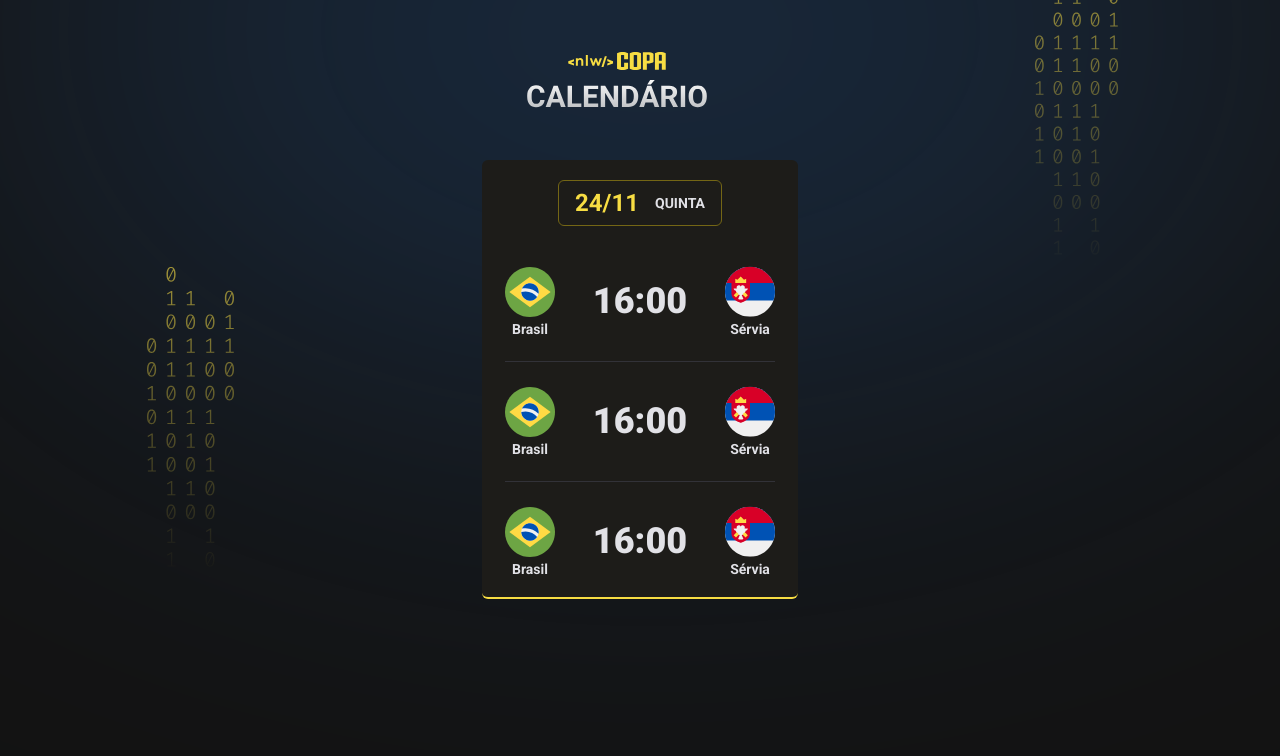
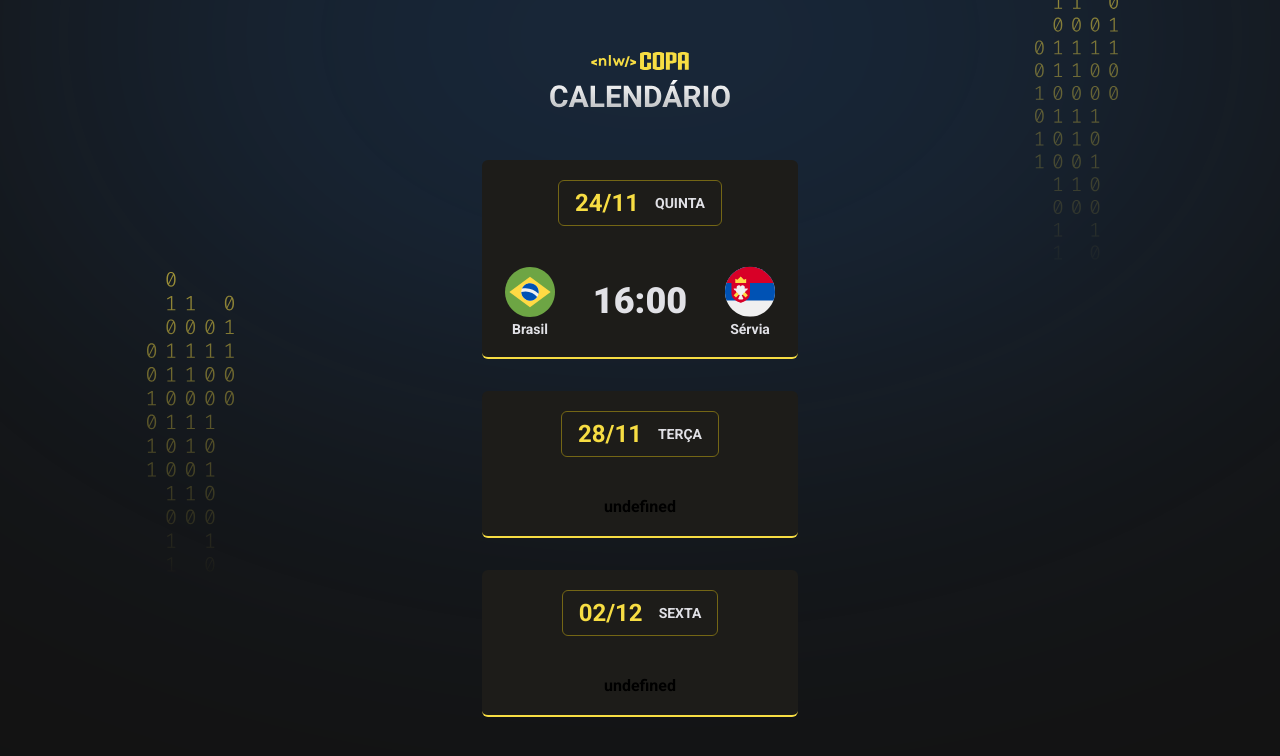
Before and after one commit to Esther-Cardoso/nlw-copa-do-mundo-2022, a plain HTML site: page index.html in a window 1280 px wide. Drawn offline with Linux system fonts and the light colour scheme.

Commit message:
inicio js

```diff
--- a/index.html
+++ b/index.html
@@ -1,5 +1,6 @@
 <!DOCTYPE html>
 <html lang="pt-br">
+
 <head>
   <meta charset="UTF-8">
   <meta http-equiv="X-UA-Compatible" content="IE=edge">
@@ -11,55 +12,11 @@
   <link rel="preconnect" href="https://fonts.gstatic.com" crossorigin>
   <link href="https://fonts.googleapis.com/css2?family=Roboto:wght@700;900&display=swap" rel="stylesheet">
 </head>
+
 <body>
-  <div id="app">
-    <header>
-      <img src="./assets/logo.svg" alt="Logo NLW">
-    </header>
-    <main id="cards">
-      <div class="card">
-        <h2>24/11 <span>quinta</span></h2>
-        <ul>
-          <li>
-            <div>
-              <img src="./assets/icon-brazil.svg" alt="Bandeira do Brasil">
-              <h3>Brasil</h3>
-            </div>
-            <strong>16:00</strong>
-            <div>
-              <img src="./assets/icon-serbia.svg" alt="Bandeira da Sérvia">
-              <h3>Sérvia</h3>
-            </div>
-          </li>
-
-          <li>
-            <div>
-              <img src="./assets/icon-brazil.svg" alt="Bandeira do Brasil">
-              <h3>Brasil</h3>
-            </div>
-            <strong>16:00</strong>
-            <div>
-              <img src="./assets/icon-serbia.svg" alt="Bandeira da Sérvia">
-              <h3>Sérvia</h3>
-            </div>
-          </li>
-
-          <li>
-            <div>
-              <img src="./assets/icon-brazil.svg" alt="Bandeira do Brasil">
-              <h3>Brasil</h3>
-            </div>
-            <strong>16:00</strong>
-            <div>
-              <img src="./assets/icon-serbia.svg" alt="Bandeira da Sérvia">
-              <h3>Sérvia</h3>
-            </div>
-          </li>
-        </ul>
-      </div>
-    </main>
-  </div>
+  <div id="app"></div>
 
   <script src="./script.js"></script>
 </body>
+
 </html>
--- a/script.js
+++ b/script.js
@@ -0,0 +1,37 @@
+function createGame() {
+  return `
+    <li>
+      <div>
+        <img src="./assets/icon-brazil.svg" alt="Bandeira do Brasil">
+        <h3>Brasil</h3>
+      </div>
+      <strong>16:00</strong>
+      <div>
+        <img src="./assets/icon-serbia.svg" alt="Bandeira da Sérvia">
+        <h3>Sérvia</h3>
+      </div>
+    </li>
+  `;
+}
+
+function createCard(date, day, games) {
+  return `
+  <div class="card">
+    <h2>${date} <span>${day}</span></h2>
+    <ul>
+      ${games}
+    </ul>
+  </div>
+  `;
+}
+
+document.querySelector('#app').innerHTML = `
+    <header>
+      <img src="./assets/logo.svg" alt="Logo NLW">
+    </header>
+    <main id="cards">
+      ${createCard('24/11', 'quinta', createGame())}
+      ${createCard('28/11', 'terça')}
+      ${createCard('02/12', 'sexta')}
+    </main>
+`;
--- a/style.css
+++ b/style.css
@@ -12,7 +12,7 @@ body {
   background-color: #121212;
   background-image: url('./assets/bg.svg');
   background-position-x: center;
-  background-position-y: 84.6%;
+  background-position-y: -715px;
 }
 
 body * {
@@ -25,7 +25,14 @@ body * {
 }
 
 header {
+  text-align: center;
   margin-bottom: 40px;
+}
+
+#cards {
+  display: flex;
+  flex-direction: column;
+  gap: 32px;
 }
 
 .card {
```
